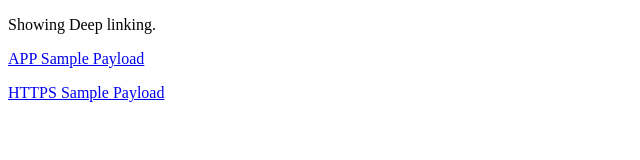
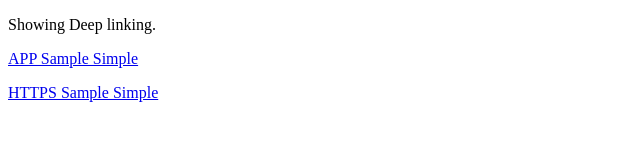
Before and after one commit to leijdekkers/leijdekkers.github.io, a plain HTML site: page index.html in a window 1280 px wide. Shown: the full height of the page, 0-640 px from the left. Drawn offline with Linux system fonts and the light colour scheme.

Commit message:
Update index.html

```diff
--- a/index.html
+++ b/index.html
@@ -6,9 +6,9 @@
     <body>
         <p>Showing Deep linking.</p>
 
-        <a href="app://azupay/payload?payload=%7B%22id%22:%20%221b92adb03ff547f7b93e53c346be9adf%22,%20%22v%22:%20%221%22%7D" class="button">APP Sample Payload</a>
+        <a href="app://azupay/payload=%7B%22id%22:%20%221b92adb03ff547f7b93e53c346be9adf%22,%20%22v%22:%20%221%22%7D" class="button">APP Sample Simple</a>
 
 <p></p>
-        <a href="https://www.azupay.com/payload?payload=%7B%22id%22:%20%221b92adb03ff547f7b93e53c346be9adf%22,%20%22v%22:%20%221%22%7D" class="button">HTTPS Sample Payload</a>
+        <a href="https://www.azupay.com/payload=%7B%22id%22:%20%221b92adb03ff547f7b93e53c346be9adf%22,%20%22v%22:%20%221%22%7D" class="button">HTTPS Sample Simple</a>
     </body>
 </html>
```
